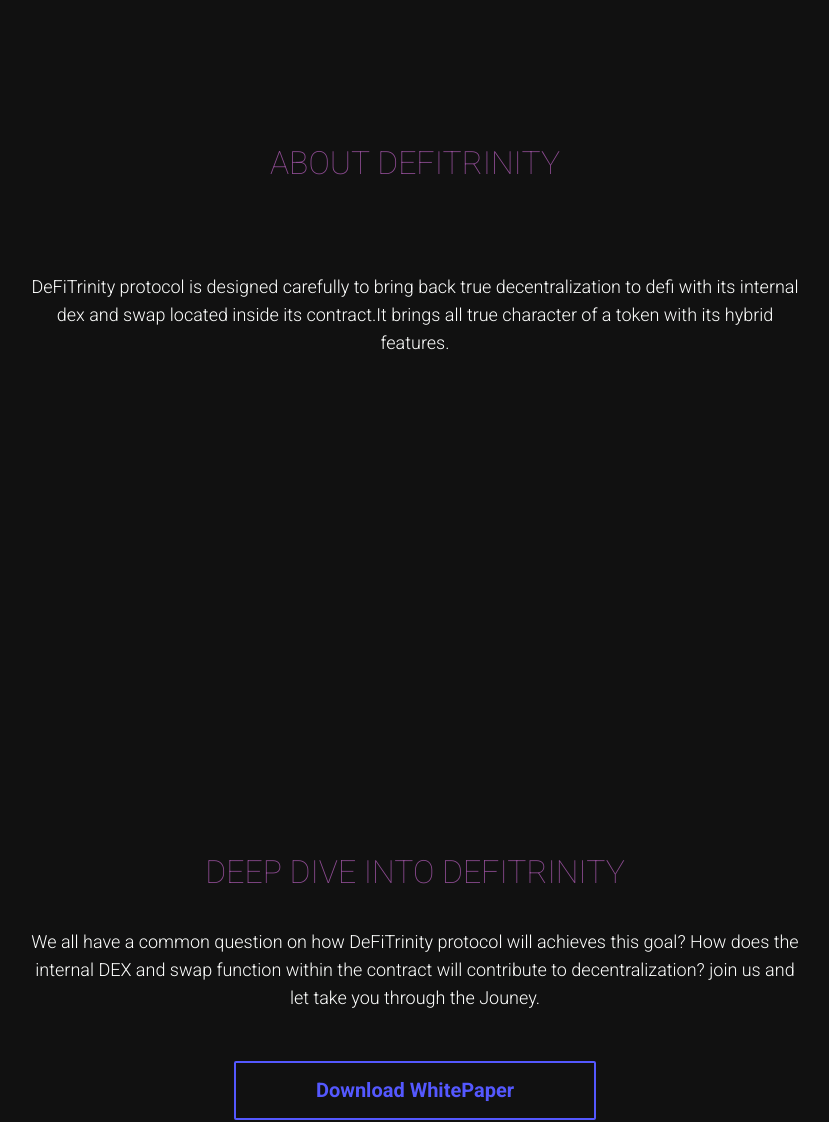
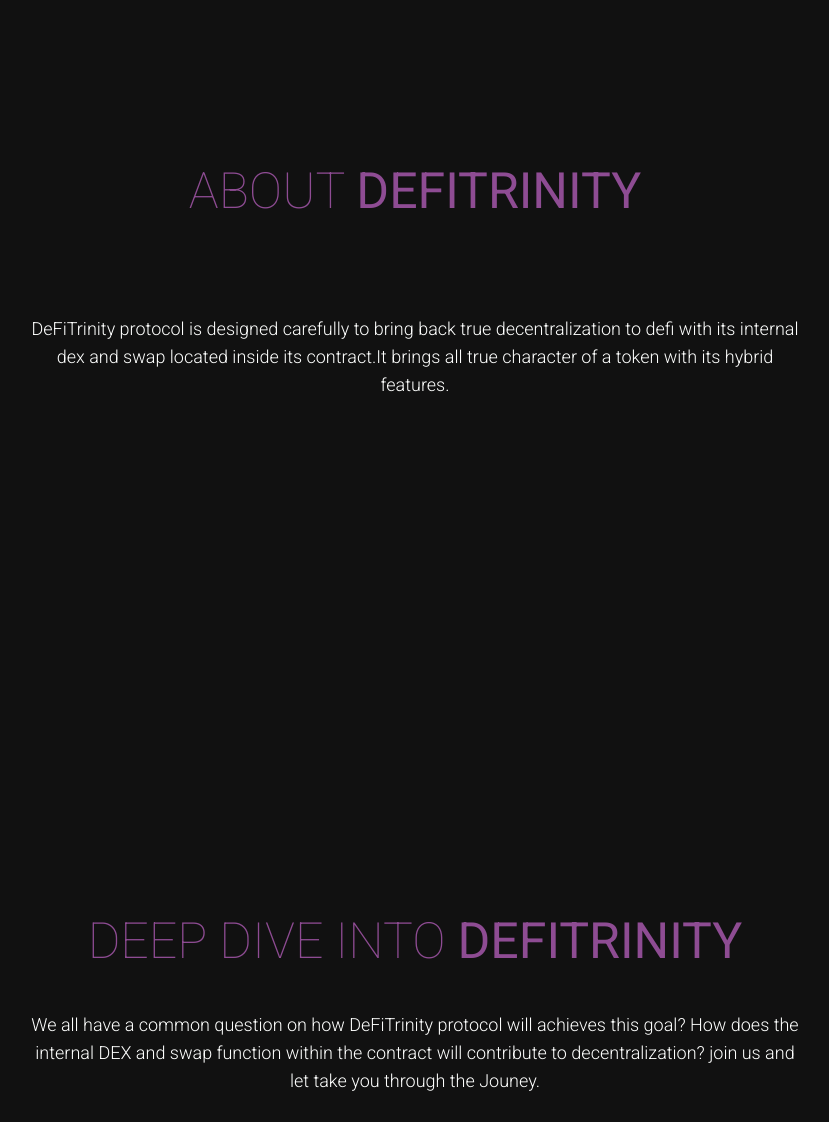
Before and after one commit to brownyin365/DeFiTrinity, a website: page index.html in a window 1280 px wide. Shown: the part 880-2002 px from the top of the page, without its empty margins (225-1054 px from the left). Drawn offline with nearby package versions, Linux system fonts and the light colour scheme.

Commit message:
Update index.html

```diff
--- a/index.html
+++ b/index.html
@@ -56,6 +56,7 @@
           }
           h2{
                color: #8e4c93;
+               font-size: 50px;
           }
      </style>
 </head>
@@ -97,7 +98,7 @@
                                  <img class="img-absolute" src="img/city2.png" alt="City 2">
                <div class="grid">
                     <div class="grid-col-sm-12 grid-col-md-6 astonish" data-animation="fadeInLeft">
-                         <h2 class="section-title">About DeFiTrinity</h2>
+                         <h2 class="section-title">About <strong> DeFiTrinity</strong></h2>
                          <br><br>
                          <p>DeFiTrinity protocol is designed carefully to bring back true decentralization to defi with
                               its internal dex and swap located inside its contract.It brings all true character of a
@@ -111,7 +112,7 @@
 
           <div id="about" class="content-wrapper-lg text-center astonish" data-animation="zoomIn">
                <div class="grid-col-sm-12 grid-col-md-6 astonish" data-animation="fadeInLeft">
-                    <h2 class="section-title">About DeFiTrinity</h2>
+                    <h2 class="section-title">About <strong> DeFiTrinity</strong></h2>
                     <br><br>
                     <p>DeFiTrinity protocol is designed carefully to bring back true decentralization to defi with
                          its internal dex and swap located inside its contract.It brings all true character of a
@@ -124,7 +125,7 @@
 
 
           <div id="reserve" class="content-wrapper-lg text-center astonish" data-animation="zoomIn">
-               <h2 class="section-title">Deep Dive Into DeFiTrinity</h2>
+               <h2 class="section-title">Deep Dive Into <strong> DeFiTrinity</strong></h2>
                <p> We all have a common question on
                     how DeFiTrinity protocol will achieves this goal?
                     How does the internal DEX and swap function within the contract will contribute to decentralization?
```
